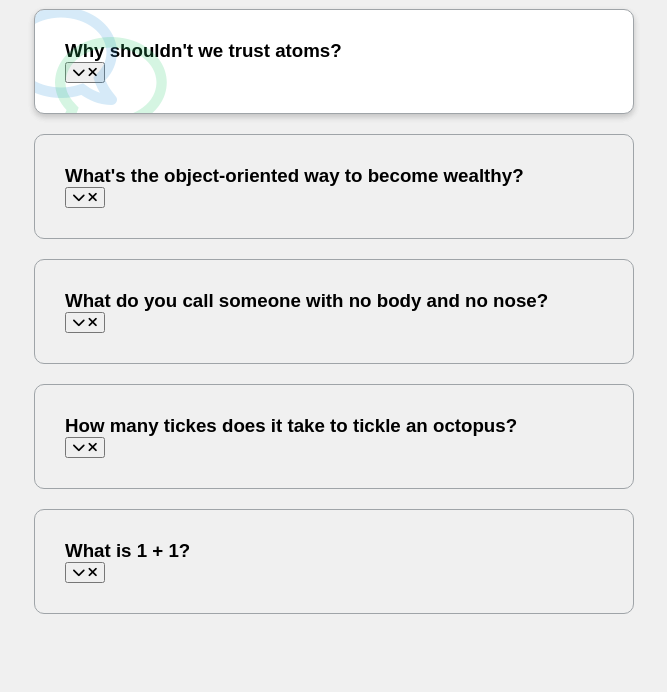
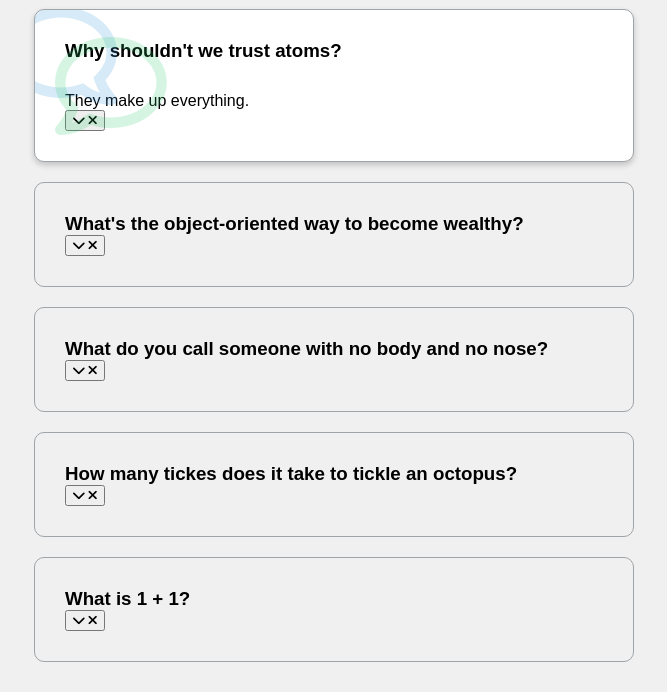
Before and after one commit to eemansayed/faq, a plain HTML site: page index.html in a window 1280 px wide. Shown: the part 108-800 px from the top of the page, without its empty margins (306-973 px from the left). Drawn offline with Linux system fonts and the light colour scheme; a web font is replaced by a local one.

Commit message:
edit class faq.active faq-text

```diff
--- a/style.css
+++ b/style.css
@@ -63,6 +63,6 @@ body {
     margin: 30px 0 0;
   }
 
-  .faq-active .faq-text {
+  .faq.active .faq-text {
     display: block;
   }
```
